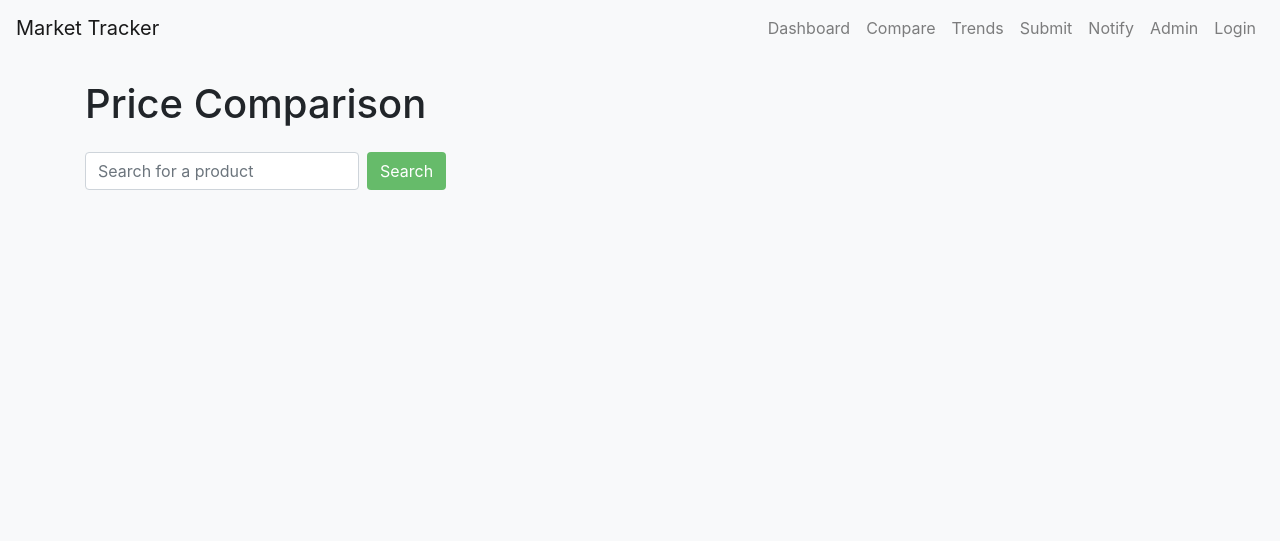
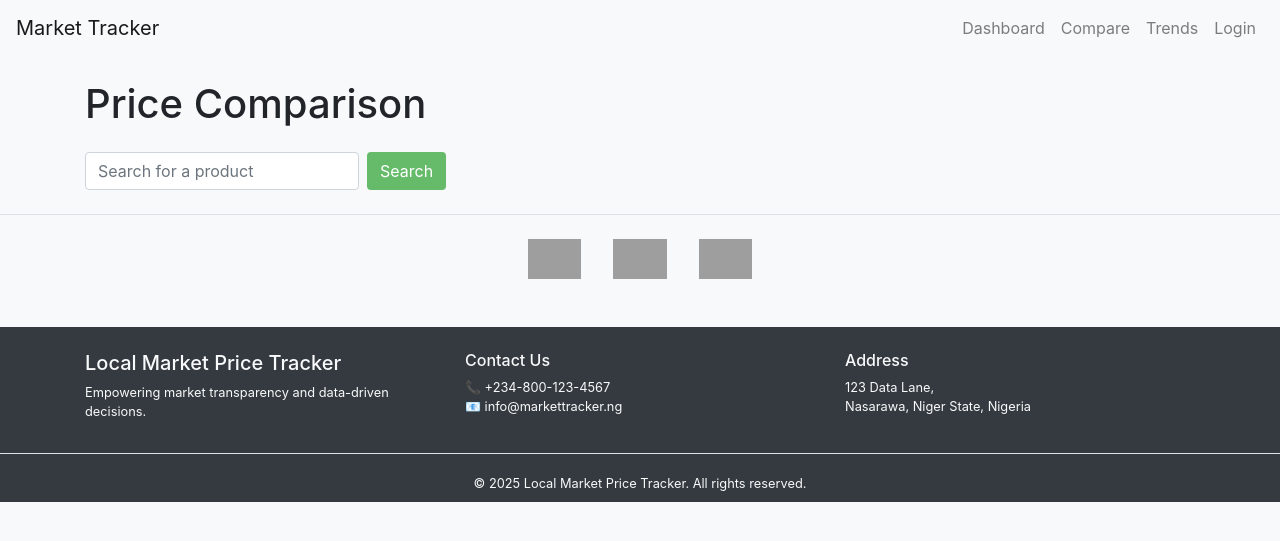
Before and after one commit to elmubaraq/LocalMarketPriceTraker, a Flask app: page /comparison in a window 1280 px wide. Shown: the top 541 px of the page. Run offline with Flask 3, Linux system fonts and the light colour scheme; some libraries are stand-ins or nearby versions; grey boxes are pictures that could not be loaded.

Commit message:
notification and some frontend cleanings

```diff
--- a/app.py
+++ b/app.py
@@ -53,10 +53,12 @@ def login():
             session['id'] = account['id']
             session['username'] = account['username']
             session['role'] = account['role']
+            session['is_admin'] = (account['role'].lower() == 'admin')  # ✅ This line sets is_admin flag
             return redirect(url_for('dashboard'))
         else:
             return 'Invalid login credentials!'
     return render_template('login.html')
+
 #image universal oic
 def get_product_image(product_name):
     cursor = mysql.connection.cursor()
@@ -148,6 +150,22 @@ def register():
 
         return redirect(url_for('login'))
     return render_template('register.html')
+
+#notification for messages for the admin
+@app.context_processor
+def inject_user_and_notifications():
+    pending_count = 0
+    is_admin = session.get('is_admin', False)
+
+    if session.get('loggedin') and is_admin:
+        cursor = mysql.connection.cursor(MySQLdb.cursors.DictCursor)
+        cursor.execute("SELECT COUNT(*) AS count FROM prices WHERE status = 'pending'")
+        result = cursor.fetchone()
+        pending_count = result['count'] if result else 0
+        cursor.close()
+
+    return dict(is_admin=is_admin, pending_count=pending_count)
+
 
 
 @app.route('/dashboard')
--- a/templates/base.html
+++ b/templates/base.html
@@ -6,6 +6,31 @@
     <title>Local Market Price Tracker</title>
     <link rel="stylesheet" href="https://stackpath.bootstrapcdn.com/bootstrap/4.5.2/css/bootstrap.min.css">
     <link rel="stylesheet" href="{{ url_for('static', filename='css/styles.css') }}">
+    <link rel="stylesheet" href="https://cdnjs.cloudflare.com/ajax/libs/font-awesome/6.5.0/css/all.min.css">
+    <style>
+        .navbar .badge {
+    font-size: 0.7rem;
+    padding: 4px 6px;
+}
+
+.navbar .position-relative {
+    margin-right: 1rem;
+}
+
+.navbar .fa-bell {
+    font-size: 1.2rem;
+    position: relative;
+}
+
+.badge.position-absolute {
+    font-size: 0.65rem;
+    transform: translate(-30%, -30%);
+    border-radius: 50%;
+    padding: 4px 6px;
+}
+
+
+    </style>
 </head>
 <body>
     <nav class="navbar navbar-expand-lg navbar-light bg-light">
@@ -24,33 +49,97 @@
                 <li class="nav-item">
                     <a class="nav-link" href="/trends">Trends</a>
                 </li>
-                <li class="nav-item">
-                    <a class="nav-link" href="/submit">Submit</a>
-                </li>
-                <li class="nav-item">
-                    <a class="nav-link" href="/notifications">Notify</a>
-                </li>
-                <li class="nav-item">
-                    <a class="nav-link" href="/admin">Admin</a>
-                </li>
+
                 {% if session.get('loggedin') %}
+                    {% if session.get('is_admin') %}
+                        <!-- Admin with Notification Bell -->
+                        <li class="nav-item position-relative">
+                            <a class="nav-link d-flex align-items-center" href="/admin">
+                                <i class="fas fa-bell"></i>
+                                {% if pending_count > 0 %}
+                                    <span class="badge badge-danger position-absolute top-0 start-100 translate-middle">
+                                        {{ pending_count }}
+                                        <span class="sr-only">unreviewed submissions</span>
+                                    </span>
+                                {% endif %}
+                            </a>
+                        </li>
+
+                    {% else %}
+                        <!-- Show only to regular users -->
+                        <li class="nav-item">
+                            <a class="nav-link" href="/submit">Submit</a>
+                        </li>
+                        <li class="nav-item">
+                            <a class="nav-link" href="/notifications">Notify</a>
+                        </li>
+                    {% endif %}
+
+                    <!-- Common to all logged-in users -->
                     <li class="nav-item">
                         <a class="nav-link" href="/logout">Logout</a>
                     </li>
                 {% else %}
+                    <!-- When not logged in -->
                     <li class="nav-item">
                         <a class="nav-link" href="/login">Login</a>
                     </li>
                 {% endif %}
             </ul>
+
         </div>
     </nav>
+
+
     <div class="container mt-4">
         {% block content %}{% endblock %}
     </div>
+</div> <!-- container -->
+
+<!-- Partner Logos Bar -->
+<div class="partner-bar bg-light py-3 border-top">
+    <div class="container d-flex flex-wrap justify-content-center align-items-center">
+        <img src="{{ url_for('static', filename='img/partner1.png') }}" class="mx-3 my-2" alt="Partner 1" style="height: 40px;">
+        <img src="{{ url_for('static', filename='img/partner2.png') }}" class="mx-3 my-2" alt="Partner 2" style="height: 40px;">
+        <img src="{{ url_for('static', filename='img/partner3.png') }}" class="mx-3 my-2" alt="Partner 3" style="height: 40px;">
+        <!-- Add more logos as needed -->
+    </div>
+</div>
+
+<!-- Footer -->
+<footer class="bg-dark text-light pt-4 pb-2 mt-4">
+    <div class="container text-center text-md-left">
+        <div class="row">
+            <div class="col-md-4 mb-3">
+                <h5>Local Market Price Tracker</h5>
+                <p class="small mb-0">Empowering market transparency and data-driven decisions.</p>
+            </div>
+            <div class="col-md-4 mb-3">
+                <h6>Contact Us</h6>
+                <p class="small mb-1 mb-md-0">📞 +234-800-123-4567</p>
+                <p class="small mb-1 mb-md-0">📧 info@markettracker.ng</p>
+            </div>
+            <div class="col-md-4 mb-3">
+                <h6>Address</h6>
+                <p class="small mb-0">123 Data Lane,<br>Nasarawa, Niger State, Nigeria</p>
+            </div>
+        </div>
+    </div>
+    <div class="text-center mt-3 border-top pt-3">
+        <small>&copy; <span id="year"></span> Local Market Price Tracker. All rights reserved.</small>
+    </div>
+</footer>
+
+
+
+
     <script src="https://code.jquery.com/jquery-3.5.1.slim.min.js"></script>
     <script src="https://cdn.jsdelivr.net/npm/@popperjs/core@2.5.4/dist/umd/popper.min.js"></script>
     <script src="https://stackpath.bootstrapcdn.com/bootstrap/4.5.2/js/bootstrap.min.js"></script>
     <script src="{{ url_for('static', filename='js/scripts.js') }}"></script>
+    <script>
+        // Set current year dynamically
+        document.getElementById("year").textContent = new Date().getFullYear();
+    </script>
 </body>
 </html>
```
